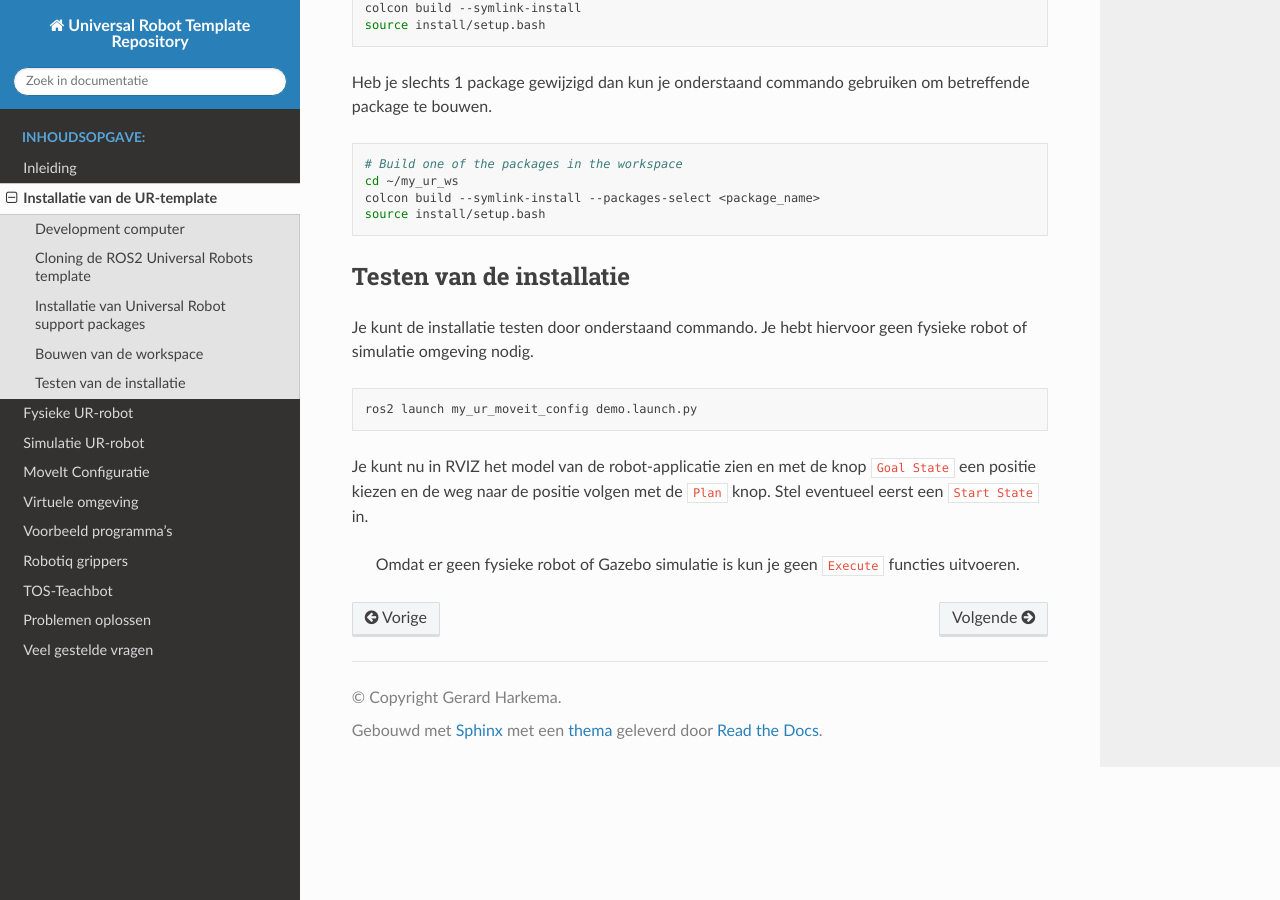
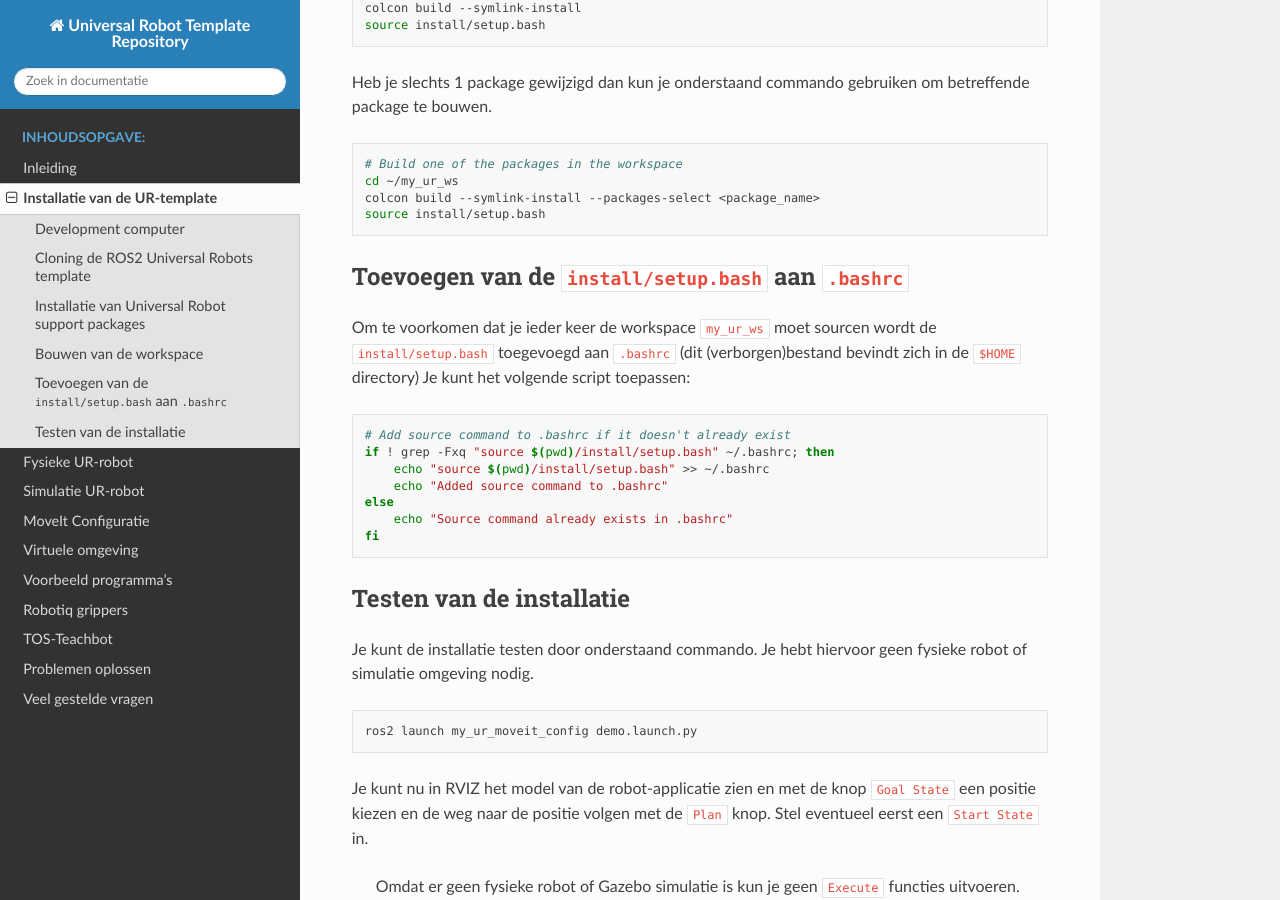
Before and after one commit to Christophe454/Eye_in_hand_Periode2.4_C2, a Sphinx documentation site: the page built from documentation/documentation/install.md, in a window 1280 px wide and 900 px high, scrolled down 1530 px. Built offline with Sphinx 7.4.7 and the Read the Docs theme 3.1.0, drawn with Linux system fonts in a browser that asks for light colours.

Commit message:
20260310

````diff
--- a/documentation/documentation/install.md
+++ b/documentation/documentation/install.md
@@ -81,6 +81,21 @@ colcon build --symlink-install --packages-select <package_name>
 source install/setup.bash
 ```
 
+## Toevoegen van de `install/setup.bash` aan `.bashrc`
+Om te voorkomen dat je ieder keer de workspace `my_ur_ws` moet sourcen wordt de `install/setup.bash` toegevoegd aan `.bashrc` (dit (verborgen)bestand bevindt zich in de `$HOME` directory)
+Je kunt het volgende script toepassen:
+
+```bash
+# Add source command to .bashrc if it doesn't already exist
+if ! grep -Fxq "source $(pwd)/install/setup.bash" ~/.bashrc; then
+    echo "source $(pwd)/install/setup.bash" >> ~/.bashrc
+    echo "Added source command to .bashrc"
+else
+    echo "Source command already exists in .bashrc"
+fi
+```
+
+
 ## Testen van de installatie
 Je kunt de installatie testen door onderstaand commando. Je hebt hiervoor geen fysieke robot of simulatie omgeving nodig.
 
````
